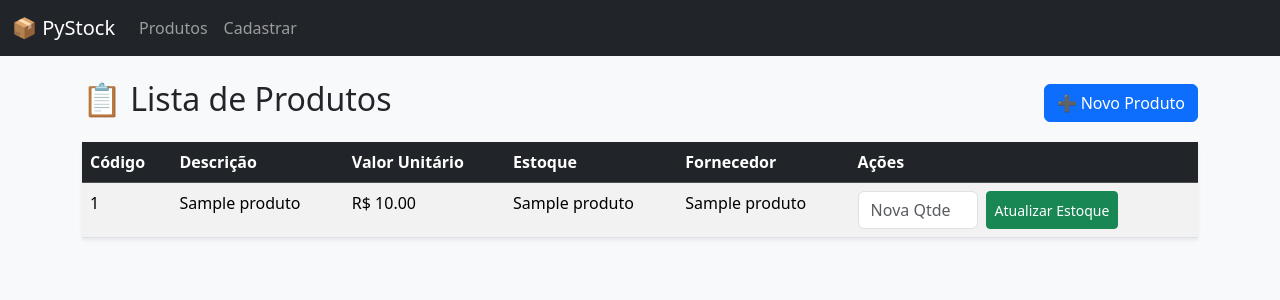
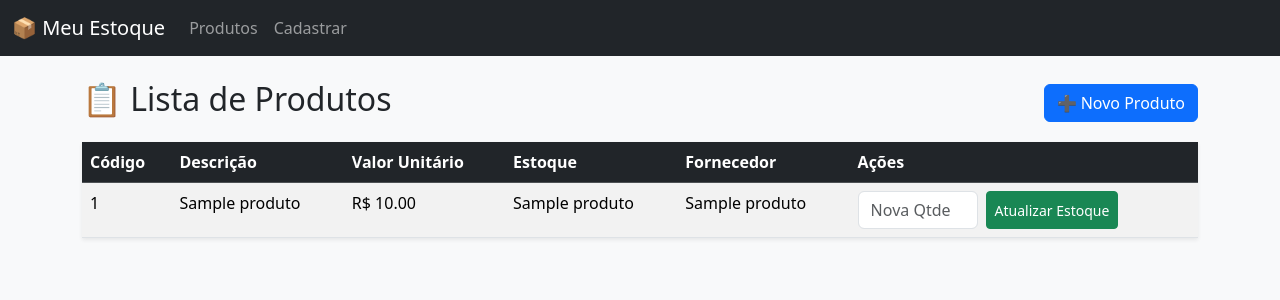
Before and after one commit to nordffa/projeto-final-impacta, a Flask app: page / in a window 1280 px wide. Shown: the top 300 px of the page. Run offline with Flask 3, Linux system fonts and the light colour scheme; a database or web service that is not in the repository returns one stand-in record (values such as "Sample title"); some libraries are stand-ins or nearby versions.

Commit message:
Pequenas correções no nome do projeto

```diff
--- a/templates/base.html
+++ b/templates/base.html
@@ -2,13 +2,13 @@
 <html lang="pt-br">
 <head>
     <meta charset="UTF-8">
-    <title>PyStock - Gerenciamento de Estoque</title>
+    <title>Meu Estoque - Gerenciamento de Estoque</title>
     <link href="https://cdn.jsdelivr.net/npm/bootstrap@5.3.3/dist/css/bootstrap.min.css" rel="stylesheet">
 </head>
 <body class="bg-light">
     <nav class="navbar navbar-expand-lg navbar-dark bg-dark mb-4">
         <div class="container-fluid">
-            <a class="navbar-brand" href="{{ url_for('index') }}">📦 PyStock</a>
+            <a class="navbar-brand" href="{{ url_for('index') }}">📦 Meu Estoque</a>
             <div class="collapse navbar-collapse">
                 <ul class="navbar-nav me-auto">
                     <li class="nav-item"><a class="nav-link" href="{{ url_for('index') }}">Produtos</a></li>
```
